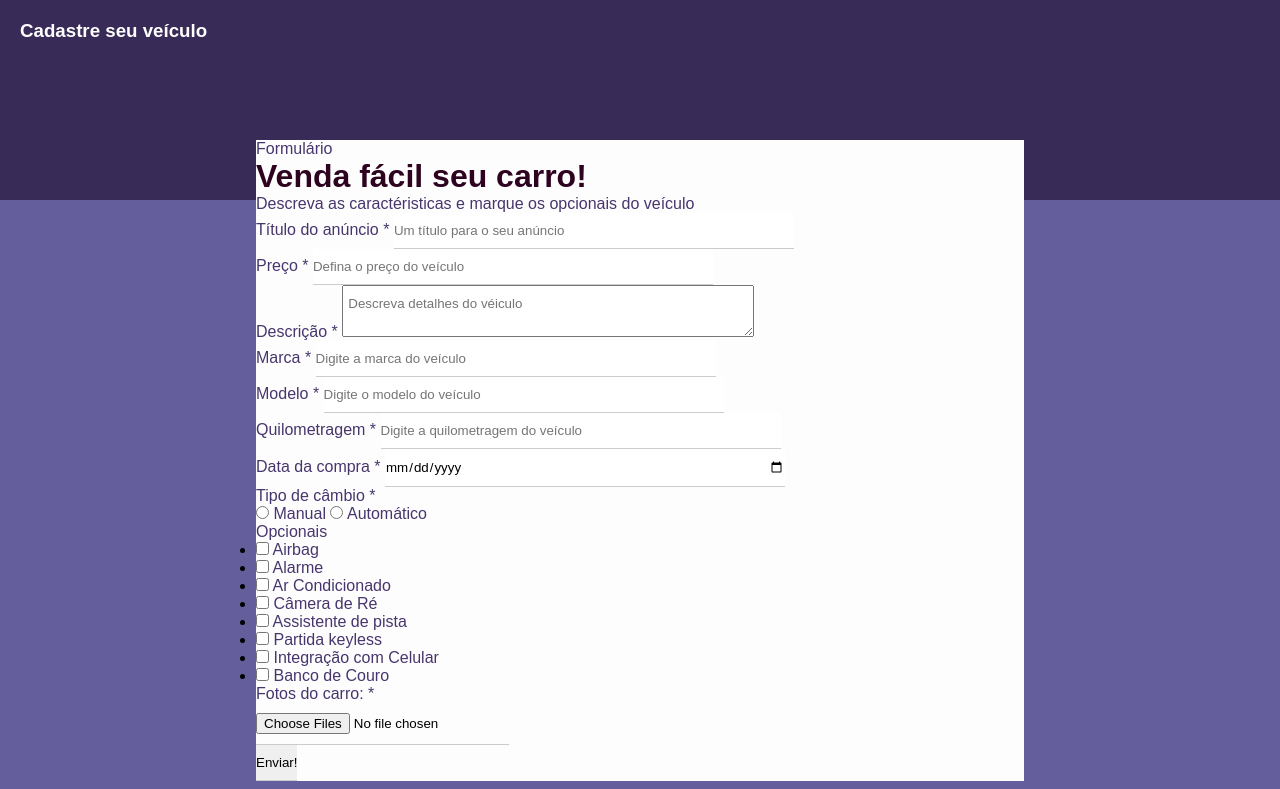
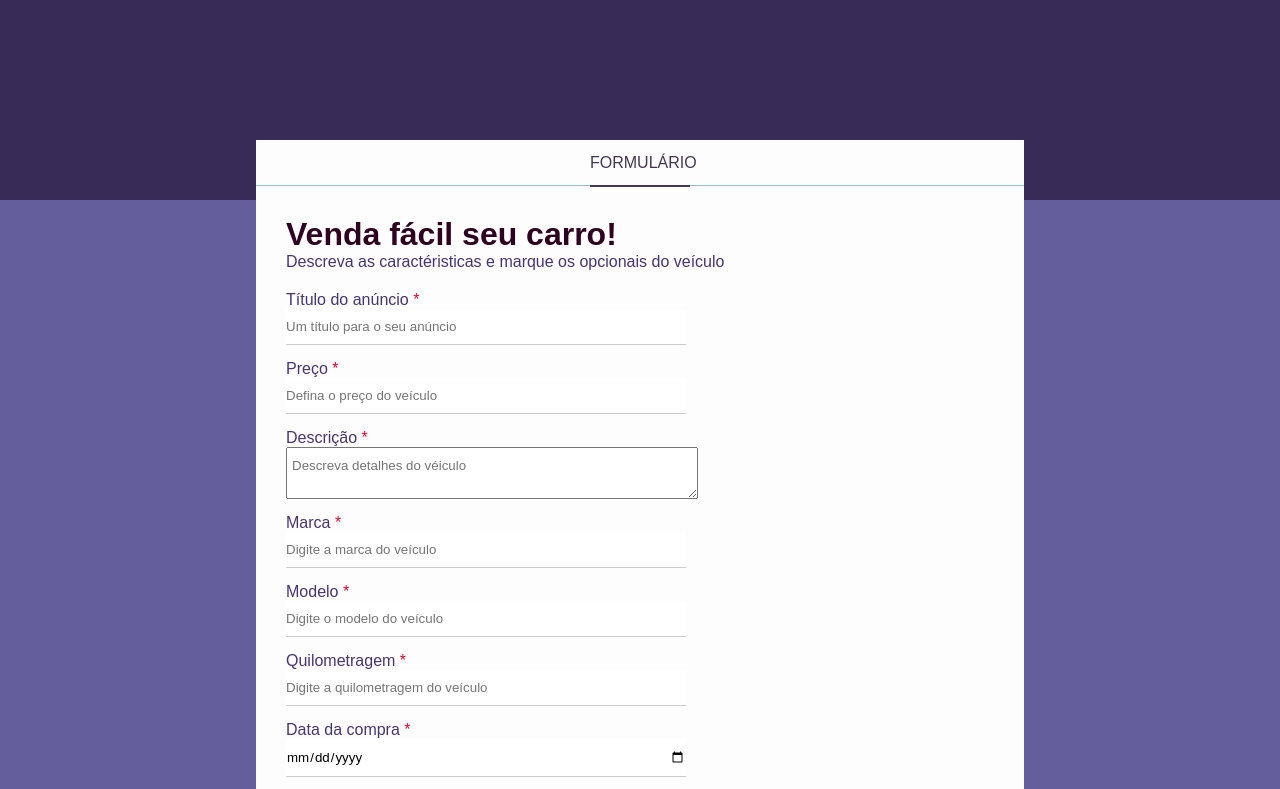
Before and after one commit to diegom-silva/projeto-form, a plain HTML site: page index.html in a window 1280 px wide. Shown: the top 789 px of the page. Drawn offline with Linux system fonts and the light colour scheme.

Commit message:
finalização do projeto

```diff
--- a/css/style.css
+++ b/css/style.css
@@ -46,11 +46,6 @@ textarea {
   background-color: #392b58;
 }
 
-.header h3 {
-  margin-top: 0;
-  color: #fff;
-}
-
 /* form container */
 .form-container {
   background-color: #fdfdfd;
@@ -59,3 +54,76 @@ textarea {
   position: relative;
   top: -60px;
 }
+
+/* form header */
+.form-header {
+  border-bottom: 1px solid #9bbec7;
+  height: 45px;
+}
+
+.form-header p {
+  color: #443850;
+  border-bottom: 2px solid #443850;
+  width: 100px;
+  text-align: center;
+  margin: 0 auto;
+  height: 45px;
+  text-transform: uppercase;
+  line-height: 45px;
+}
+
+/* form body */
+.form-body {
+  padding: 30px;
+}
+
+.form-title {
+  margin-bottom: 15px;
+}
+
+.form-body p {
+  margin-bottom: 20px;
+}
+
+.required-field {
+  color: #d80835;
+}
+
+.box-input {
+  margin-bottom: 35px;
+}
+
+.block {
+  display: block;
+}
+
+.optional-box {
+  display: inline-block;
+  margin:0 30px 30px 0;
+}
+
+.optional-list li {
+ list-style: none;
+ margin-bottom: 5px;
+}
+
+.box-input {
+  margin-bottom: 15px;
+}
+
+.btn-submit {
+  background-color: #665478;
+  color: #fff;
+  border: 2px solid transparent;
+  width: 100px;
+  height: 50px;
+  cursor: pointer;
+  text-transform: uppercase;
+  transition: 0.5s;
+}
+
+.btn-submit:hover {
+  background-color: #fff;
+  border-color: #665478;
+  color: #665478;
+}
--- a/index.html
+++ b/index.html
@@ -11,9 +11,7 @@
   </head>
   <body>
     <div class="container">
-      <div class="header">
-        <h3>Cadastre seu veículo</h3>
-      </div>
+      <div class="header"></div>
 
       <div class="form-container">
         <div class="form-header">
@@ -235,6 +233,8 @@
               </ul>
             </div>
 
+            <!-- fotos do veiculo -->
+
             <div class="box-input">
               <p>
                 Fotos do carro:
@@ -250,7 +250,7 @@
               />
             </div>
 
-            <input type="submit" value="Enviar!" class="btn-submit" />
+            <input type="submit" value="Enviar" class="btn-submit" />
           </form>
         </div>
       </div>
```
Also changed, not shown: img/html-css.svg (added).
